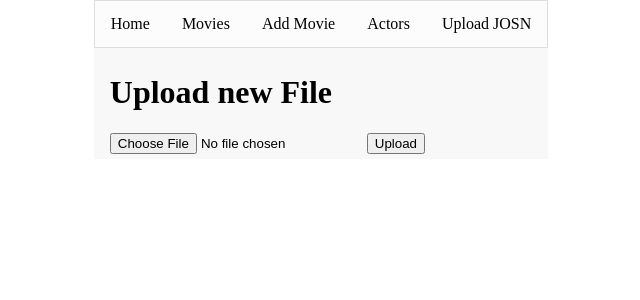
After one commit to ionut-ksx/ImdbFlaskMVC, a Flask app: page /movies/upload in a window 1280 px wide. The commit adds this page. Shown: the top 300 px of the page, without its empty margins (319-959 px from the left). Run offline with Flask 2, Linux system fonts and the light colour scheme.

Commit message:
Added upload function

```diff
--- a/src/flaskdemo/app.py
+++ b/src/flaskdemo/app.py
@@ -5,11 +5,16 @@ import sys
 from flaskdemo.configuration import config
 import os
 
+UPLOAD_FOLDER = "/tmp"
+ALLOWED_EXTENSIONS = {"txt", "pdf", "png", "jpg", "jpeg", "gif", "json"}
+
 # static_url_path="/static", template_folder="./templates"
 app = Flask(__name__)
-# app.config["SECRET_KEY"] = "HaHA($(#$$33--"
 
 app.config.update(config().as_dict())
+app.config["UPLOAD_FOLDER"] = UPLOAD_FOLDER
+app.config["SECRET_KEY"] = "HaHA($(#$$33--"
+
 db = SQLAlchemy(app)
 
 from flaskdemo.controllers.movies import movies_blueprint
--- a/src/flaskdemo/configuration/local.yml
+++ b/src/flaskdemo/configuration/local.yml
@@ -2,3 +2,4 @@ ENV: "local"
 SOME_ENV_VAR: 'testenvvar'
 SQLALCHEMY_DATABASE_URI: sqlite:///tmp/local.db
 SQLALCHEMY_TRACK_MODIFICATIONS: False
+UPLOAD_FOLDER: UPLOAD_FOLDER
--- a/src/flaskdemo/controllers/movies.py
+++ b/src/flaskdemo/controllers/movies.py
@@ -1,9 +1,12 @@
 from flask import Flask, Blueprint, jsonify, render_template, url_for, request, redirect, flash
+from werkzeug.utils import secure_filename
+import os
 import ipdb
+import json
 
 movies_blueprint = Blueprint("movies", __name__)
 
-from flaskdemo.app import app, db
+from flaskdemo.app import app, db, ALLOWED_EXTENSIONS, UPLOAD_FOLDER
 from flaskdemo.models.movie import Movie
 
 movies_blueprint = Blueprint("movies", __name__)
@@ -14,8 +17,11 @@ def index():
     return render_template("index.html")
 
 
+def allowed_file(filename):
+    return "." in filename and filename.rsplit(".", 1)[1].lower() in ALLOWED_EXTENSIONS
+
+
 @movies_blueprint.route("/movies/")
-# @movies_blueprint.route("/movies/page=<int:page_nr>&items=<int:item_nr>", methods=["GET", "POST"]) -- for me
 def movies():
     # get all entrance from DB
     all_movies = Movie.query.order_by(Movie.id).all()
@@ -25,13 +31,7 @@ def movies():
 
     movie_count = len(all_movies)
 
-    # if current_page == 1:
-    #     position = 0
-    # elif current_page > 1 and current_page <= len(all_movies) // per_page:
-    #     position = per_page * (current_page - 1)
-    # else:
-    #     position = 0
-
+    # Calculate how many items to be dispalyed on the page
     start = per_page * (current_page - 1)
     end = min(start + per_page, movie_count)
     movies = all_movies[start:end]
@@ -129,3 +129,42 @@ def update(id):
 def edit(id):
     item = Movie.query.get(id)
     return render_template("/movies/edit.html", movie=item)
+
+
+@movies_blueprint.route("/movies/upload")
+def upload_page():
+    return render_template("/movies/upload.html")
+
+
+# delete from movies where genre is null
+@movies_blueprint.route("/movies/upload", methods=["POST"])
+def upload():
+
+    # check if the post request has the file part
+    if "file" not in request.files or request.files["file"].filename == "":
+        flash("No file part")
+        # return redirect(request.url)
+        # return redirect("/movies/upload")
+        return render_template("/movies/upload.html")
+    file = request.files["file"]
+
+    if file and allowed_file(file.filename):
+        for row in file.readlines():
+            temp = json.loads(row)
+            movie = Movie()
+            movie.title = temp.get("title")
+            db.session.add(movie)
+        db.session.flush()
+        db.session.commit()
+
+        filename = secure_filename(file.filename)
+        file.save(os.path.join(app.config["UPLOAD_FOLDER"], filename))
+        print(file)
+        # ipdb.set_trace()
+        flash("Successfully uploaded file")
+    else:
+        flash("Unallowed file type")
+
+    # return redirect(url_for("movies.upload"))
+
+    return render_template("/movies/upload.html")
--- a/src/flaskdemo/templates/index.html
+++ b/src/flaskdemo/templates/index.html
@@ -22,6 +22,9 @@
             <li>
                 <a href="{{ url_for('actors.actors') }}" class="nav-link">Actors</a>
             </li>
+            <li>
+               <a href="{{ url_for('movies.upload') }}" class="nav-link">Upload JOSN</a>
+            </li>
         </ul>
     </div>
     <div class="center">
@@ -29,7 +32,8 @@
         {# =========== Index Section ======== #}
         <a href="{{ url_for('movies.movies') }}">The whole movie list</a><br>
         <a href="{{ url_for('actors.actors') }}">Actors List</a><br>
-        <a href="{{ url_for('movies.new_item') }}">Upload a movie</a><br>
+        <a href="{{ url_for('movies.new_item') }}">Add Movie</a><br>
+        <a href="{{ url_for('movies.upload') }}">Upload JSON</a><br>
 
 
         <img src="{{ url_for('static', filename='images/test.jpg') }}" width="70%" height="70%">
--- /dev/null
+++ b/src/flaskdemo/templates/movies/upload.html
@@ -0,0 +1,22 @@
+{% extends 'index.html' %}
+
+{% block title %}Load a file{% endblock %}
+
+{% with messages = get_flashed_messages() %}
+  {% if messages %}
+    <ul class=flashes>
+    {% for message in messages %}
+      <li>{{ message }}</li>
+    {% endfor %}
+    </ul>
+  {% endif %}
+{% endwith %}
+
+{% block content %}
+	<h1>Upload new File</h1>
+	    <form method="post" enctype="multipart/form-data" action="{{ url_for('movies.upload') }}">
+	      <input type="file" name="file">
+	      <input type="submit" value="Upload">
+	    </form>
+
+{% endblock %}
```
Also changed, not shown: src/flaskdemo/controllers/actors.py (+12 -15 lines), src/flaskdemo/models/actors.py (+20 -1 lines), src/flaskdemo/models/movie.py (+8 -8 lines), src/flaskdemo/templates/actors/items.html (+4 -3 lines).
